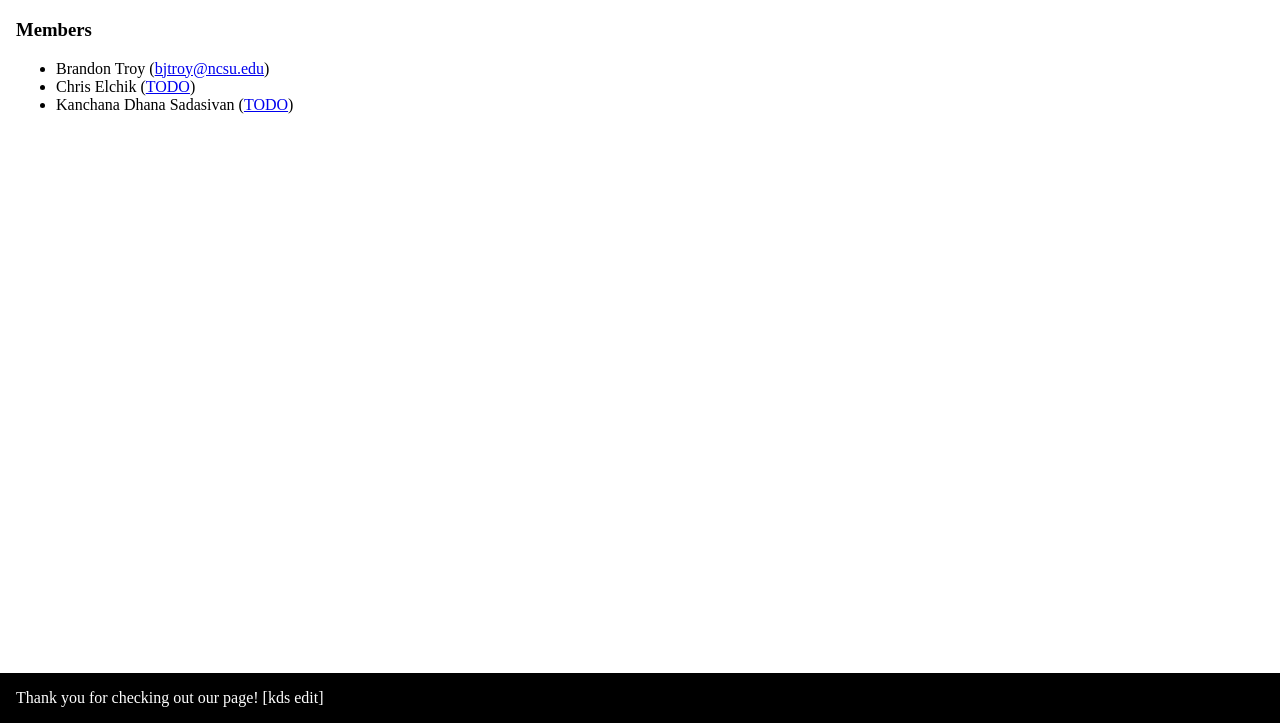
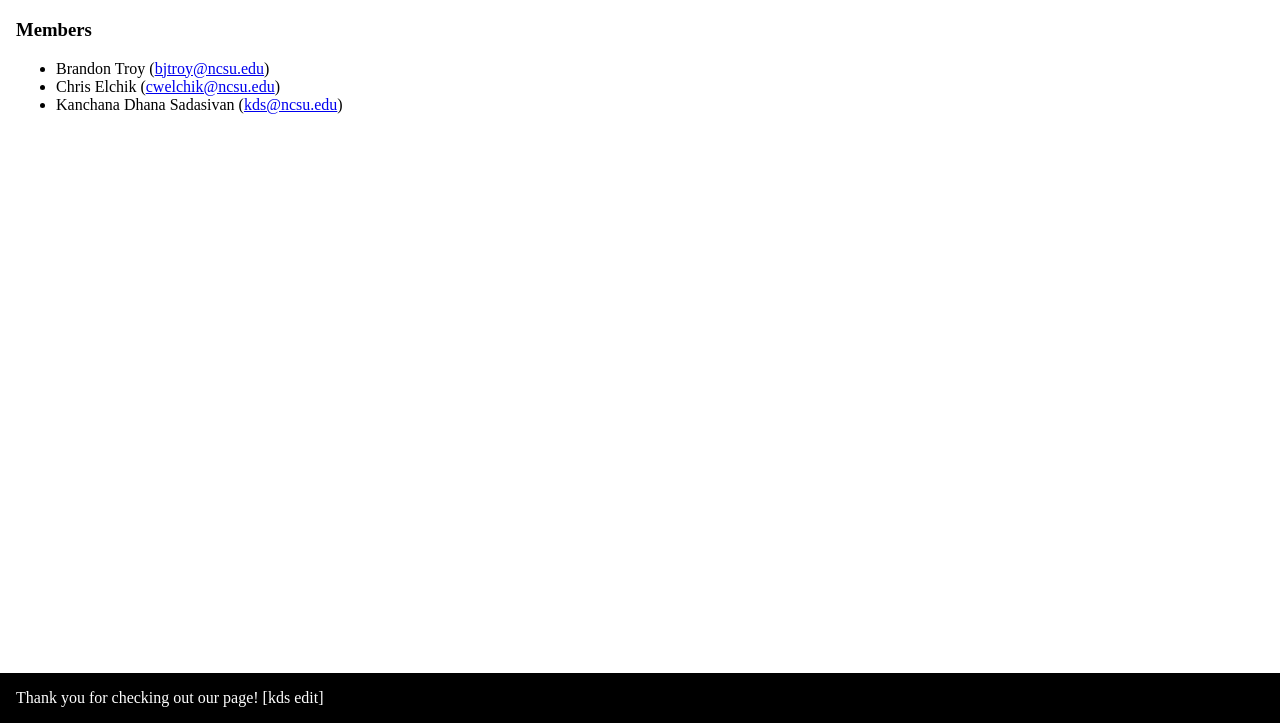
Before and after one commit to CSC-510-G7/HW2, a plain HTML site: page index.html in a window 1280 px wide. Shown: the part 77-800 px from the top of the page. Drawn offline with Linux system fonts and the light colour scheme.

Commit message:
email links added

```diff
--- a/index.html
+++ b/index.html
@@ -30,8 +30,8 @@
     <h3>Members</h3>
     <ul>
       <li>Brandon Troy (<a href="mailto:bjtroy@ncsu.edu">bjtroy@ncsu.edu</a>)</li>
-      <li>Chris Elchik (<a href="mailto:TODO">TODO</a>)</li>
-      <li>Kanchana Dhana Sadasivan (<a href="mailto:TODO">TODO</a>)</li>
+      <li>Chris Elchik (<a href="mailto:cwelchik@ncsu.edu">cwelchik@ncsu.edu</a>)</li>
+      <li>Kanchana Dhana Sadasivan (<a href="mailto:kds@ncsu.edu">kds@ncsu.edu</a>)</li>
     </ul>
   </main>
 
```
